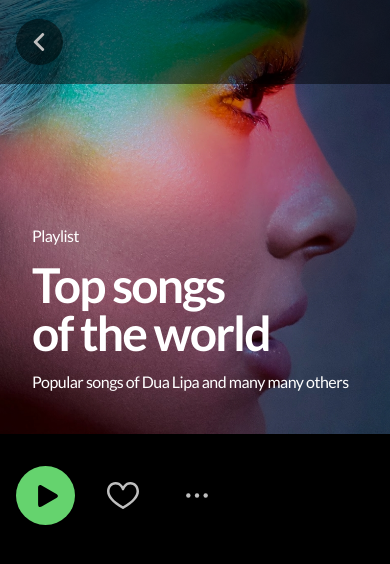
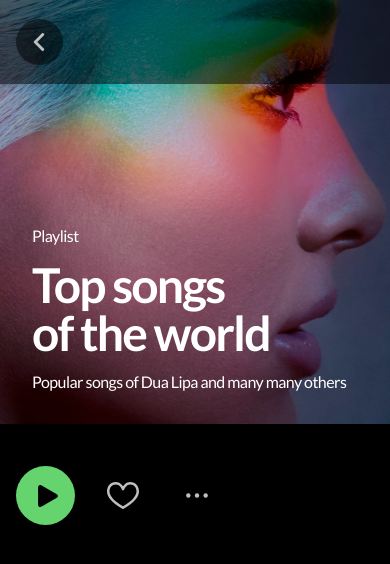
Before and after one commit to cooodyyy/InvoA_lvl2-spotify, a website built with Vite: page index.html in a window 390 px wide. Built offline with nearby package versions, Linux system fonts and the light colour scheme.

Commit message:
header positioning

```diff
--- a/src/global-styles/styles/_root.scss
+++ b/src/global-styles/styles/_root.scss
@@ -21,11 +21,11 @@
 
   --padding-sides: 50px;
 
-  --header-img: url(../../../images/header-img-large.jpg);
+  --header-img: url(../../../images/header-img-large.png);
 
   @media screen and (max-width: 1023px) {
     --color-secondary: #000;
     --padding-sides: 1rem;
-    --header-img: url(../../../images/header-img-small.jpg);
+    --header-img: url(../../../images/header-img-small.png);
   }
 }
--- a/src/pages/home-page/styles/_header.scss
+++ b/src/pages/home-page/styles/_header.scss
@@ -5,12 +5,34 @@
   width: 100%;
   max-width: var(--width-max-main);
 
-  background-position: center;
+  background-position-x: right;
+  background-position-y: 64%;
   background-size: cover;
   background-image: var(--header-img);
   background-color: var(--color-secondary);
 
+  @media screen and (max-width: 1361px) {
+    background-position-x: center;
+  }
+
   @media screen and (max-width: 1023px) {
-    background-position: right;
+    background-position-y: -10px;
+  }
+
+  @media screen and (max-width: 785px) {
+    background-position-x: 75%;
+  }
+
+  @media screen and (max-width: 376px) {
+    background-position-x: -638px;
+    background-position-y: -1px;
+  }
+
+  @media screen and (max-width: 336px) {
+    background-position-x: -658px;
+  }
+
+  @media screen and (max-width: 316px) {
+    background-position-x: -698px;
   }
 }
--- a/src/pages/home-page/styles/_heading.scss
+++ b/src/pages/home-page/styles/_heading.scss
@@ -20,17 +20,18 @@
     & &__small {
       font-size: 18px;
       font-weight: 400;
-      letter-spacing: -0.5px;
+      letter-spacing: -.6px;
 
       @media screen and (max-width: 1023px) {
         font-size: 16px;
+        letter-spacing: -.55px;
       }
     }
 
     & &__title {
       font-size: 68px;
       font-weight: 700;
-      letter-spacing: -2.5px;
+      letter-spacing: -2.55px;
       line-height: 100%;
       margin: 1.5rem 0;
 
```
Also changed, not shown: public/images/header-img-large.jpg (deleted), public/images/header-img-large.png (added), public/images/header-img-small.jpg (deleted), public/images/header-img-small.png (added).
